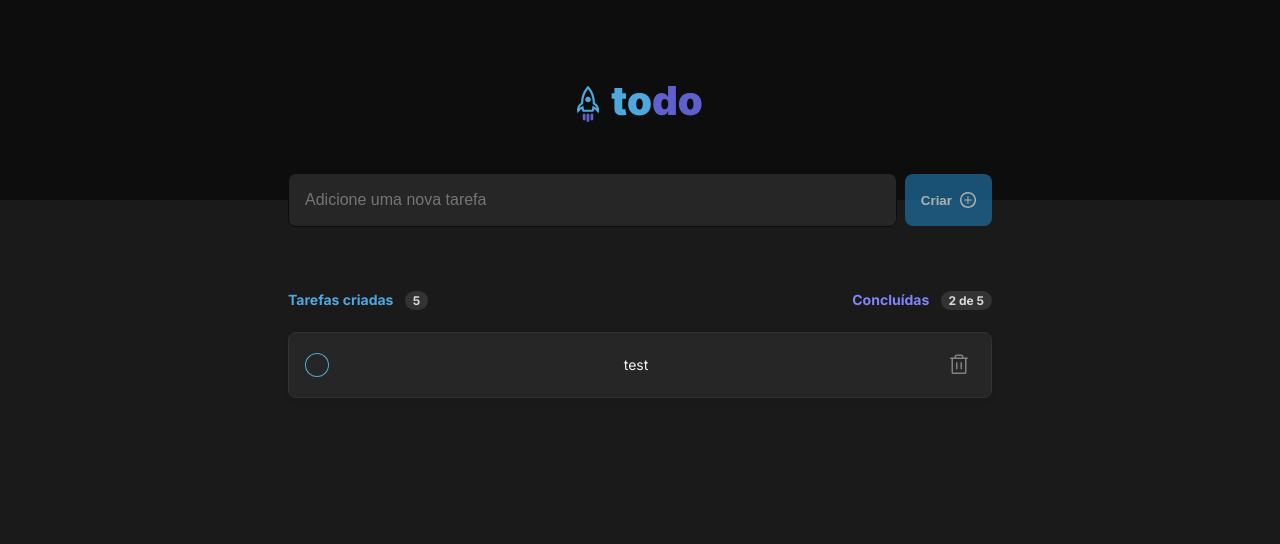
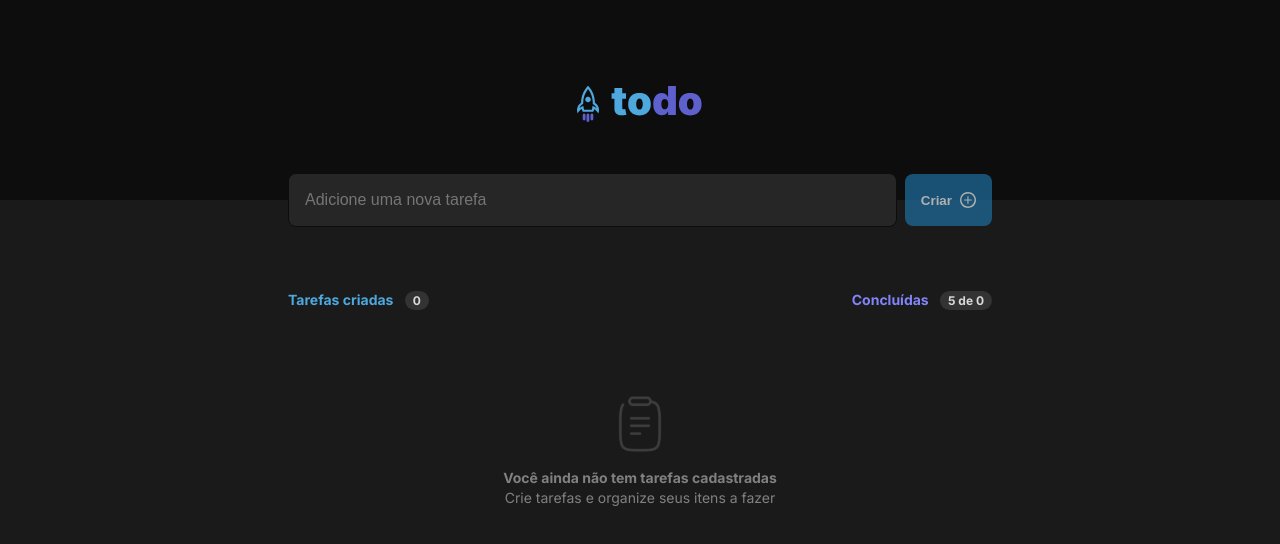
Before and after one commit to saranascimento/ignite-desafio01-praticando-os-conceitos-do-reactjs, a React (Vite) app: page / in a window 1280 px wide. Shown: the top 544 px of the page. Built offline with nearby package versions, Linux system fonts and the light colour scheme.

Commit message:
add uuid + empty content

```diff
--- a/package.json
+++ b/package.json
@@ -9,9 +9,11 @@
     "preview": "vite preview"
   },
   "dependencies": {
+    "@types/uuid": "^9.0.0",
     "phosphor-react": "^1.4.1",
     "react": "^18.2.0",
-    "react-dom": "^18.2.0"
+    "react-dom": "^18.2.0",
+    "uuid": "^9.0.0"
   },
   "devDependencies": {
     "@types/react": "^18.0.27",
--- a/src/components/CreateTask.tsx
+++ b/src/components/CreateTask.tsx
@@ -1,18 +1,25 @@
 import { useState, FormEvent, ChangeEvent } from "react";
+
+import { v4 as uuidv4 } from "uuid";
 
 import plusIcon from "../assets/plus.svg";
 
 import styles from "./CreateTask.module.css";
 import { TasksCreated } from "./TasksCreated";
 
+interface Tasks {
+  content: string;
+  id: string;
+}
+
 export function CreateTask() {
-  const [tasks, setTasks] = useState(["test"]);
+  const [tasks, setTasks] = useState<Tasks[]>([]);
   const [newTaskText, setNewTaskText] = useState("");
 
   function handleCreateNewTask(event: FormEvent) {
     event.preventDefault();
 
-    setTasks([...tasks, newTaskText]);
+    setTasks([...tasks, { id: uuidv4(), content: newTaskText }]);
     setNewTaskText("");
   }
 
@@ -23,18 +30,20 @@ export function CreateTask() {
   }
 
   function handleNewTaskInvalid(event: ChangeEvent<HTMLInputElement>) {
-    console.log(event.target.setCustomValidity("Esse campo é obrigatório"));
+    event.target.setCustomValidity("Esse campo é obrigatório");
   }
 
-  function deleteTask(taskToDelete: string) {
+  function deleteTask(taskToDelete: Tasks) {
     const tasksWithoutDeletedOne = tasks.filter((task) => {
-      return task !== taskToDelete;
+      return task.id !== taskToDelete.id;
     });
 
     setTasks(tasksWithoutDeletedOne);
   }
 
   const isNewTaskEmpty = newTaskText.length === 0;
+  const isCreatedTasksEmpty = tasks.length === 0;
+  const numberOfCreatedTasks = tasks.length;
 
   return (
     <>
@@ -58,8 +67,12 @@ export function CreateTask() {
           />
         </button>
       </form>
-
-      <TasksCreated tasks={tasks} onDeleteTask={deleteTask} />
+      <TasksCreated
+        tasks={tasks}
+        numberOfCreatedTasks={numberOfCreatedTasks}
+        isCreatedTasksEmpty={isCreatedTasksEmpty}
+        onDeleteTask={deleteTask}
+      />
     </>
   );
 }
--- a/src/components/TaskCreated.module.css
+++ b/src/components/TaskCreated.module.css
@@ -12,6 +12,12 @@
   align-items: center;
   justify-content: space-between;
   margin-bottom: 12px;
+}
+
+.taskCreated .content {
+  width: 100%;
+  display: flex;
+  align-items: center;
 }
 
 .taskCreated .checkbox {
--- a/src/components/TaskCreated.tsx
+++ b/src/components/TaskCreated.tsx
@@ -1,22 +1,27 @@
-import React from "react";
 import { Trash } from "phosphor-react";
 
 import styles from "./TaskCreated.module.css";
 
-interface Content {
+interface Tasks {
   content: string;
-  onDeleteTask: (task: string) => void;
+  id: string;
+}
+interface TaskCreatedProps {
+  task: Tasks;
+  onDeleteTask: (taskToDelete: Tasks) => void;
 }
 
-export function TaskCreated({ content, onDeleteTask }: Content) {
+export function TaskCreated({ task, onDeleteTask }: TaskCreatedProps) {
   function handleDeleteTask() {
-    onDeleteTask(content);
+    onDeleteTask(task);
   }
 
   return (
     <div className={styles.taskCreated}>
-      <input type="checkbox" name="done" className={styles.checkbox}></input>
-      <p>{content}</p>
+      <div className={styles.content}>
+        <input type="checkbox" name="done" className={styles.checkbox}></input>
+        <p>{task.content}</p>
+      </div>
       <button title="Deletar comentário" onClick={handleDeleteTask}>
         <Trash size={24} />
       </button>
--- a/src/components/TasksCreated.module.css
+++ b/src/components/TasksCreated.module.css
@@ -7,8 +7,8 @@
   align-items: center;
   justify-content: space-between;
   font-weight: 700;
-  font-size: 14px;
-  line-height: 17px;
+  font-size: 0.875rem;
+  line-height: 1.0625rem;
   margin-bottom: 1.5rem;
 }
 
@@ -25,8 +25,8 @@
   color: var(--gray-200);
   background: #333333;
   border-radius: 999px;
-  font-size: 12px;
-  line-height: 15px;
+  font-size: 0.75rem;
+  line-height: 0.9375rem;
   margin-left: 0.5rem;
   padding: 0.125rem 0.5rem;
 }
@@ -38,3 +38,15 @@
 .completedTasks span {
   min-width: 52px;
 }
+
+footer .contentEmpty {
+  display: flex;
+  align-items: center;
+  justify-self: center;
+  flex-direction: column;
+}
+
+footer .contentEmpty img {
+  margin-bottom: 1rem;
+  margin-top: 4rem;
+}
--- a/src/components/TasksCreated.tsx
+++ b/src/components/TasksCreated.tsx
@@ -1,34 +1,55 @@
 import { TaskCreated } from "./TaskCreated.js";
+import clipboard from "../assets/clipboard.svg";
 import styles from "./TasksCreated.module.css";
 
-interface TasksCreatedProps {
-  tasks: string[];
-  onDeleteTask: (task: string) => void;
+interface Tasks {
+  content: string;
+  id: string;
 }
 
-export function TasksCreated({ tasks, onDeleteTask }: TasksCreatedProps) {
+interface TasksCreatedProps {
+  tasks: Tasks[];
+  onDeleteTask: (taskToDelete: Tasks) => void;
+  numberOfCreatedTasks: number;
+  isCreatedTasksEmpty: boolean;
+}
+
+export function TasksCreated({
+  tasks,
+  onDeleteTask,
+  numberOfCreatedTasks,
+  isCreatedTasksEmpty,
+}: TasksCreatedProps) {
   return (
     <article className={styles.tasksCreatedWrapper}>
       <header className={styles.header}>
         <strong className={styles.createdTasks}>
-          Tarefas criadas <span>5</span>{" "}
+          Tarefas criadas <span>{numberOfCreatedTasks}</span>{" "}
         </strong>
         <strong className={styles.completedTasks}>
-          Concluídas <span>2 de 5</span>{" "}
+          Concluídas <span>5 de {numberOfCreatedTasks}</span>{" "}
         </strong>
       </header>
       <footer>
+        {isCreatedTasksEmpty ? (
+          <div className={styles.contentEmpty}>
+            <img src={clipboard} alt="" />
+            <strong>Você ainda não tem tarefas cadastradas</strong>
+            <p>Crie tarefas e organize seus itens a fazer</p>
+          </div>
+        ) : (
           <div className={styles.todoList}>
-          {tasks.map((task, index) => {
+            {tasks.map((task) => {
               return (
                 <TaskCreated
-                content={task}
-                key={index}
+                  task={task}
+                  key={task.id}
                   onDeleteTask={onDeleteTask}
                 />
               );
             })}
           </div>
+        )}
       </footer>
     </article>
   );
```
Also changed, not shown: src/assets/clipboard.svg (added), 1 other file (tests, documents, lock files or other folders). Lines whose indentation alone changed are shown as unchanged.
